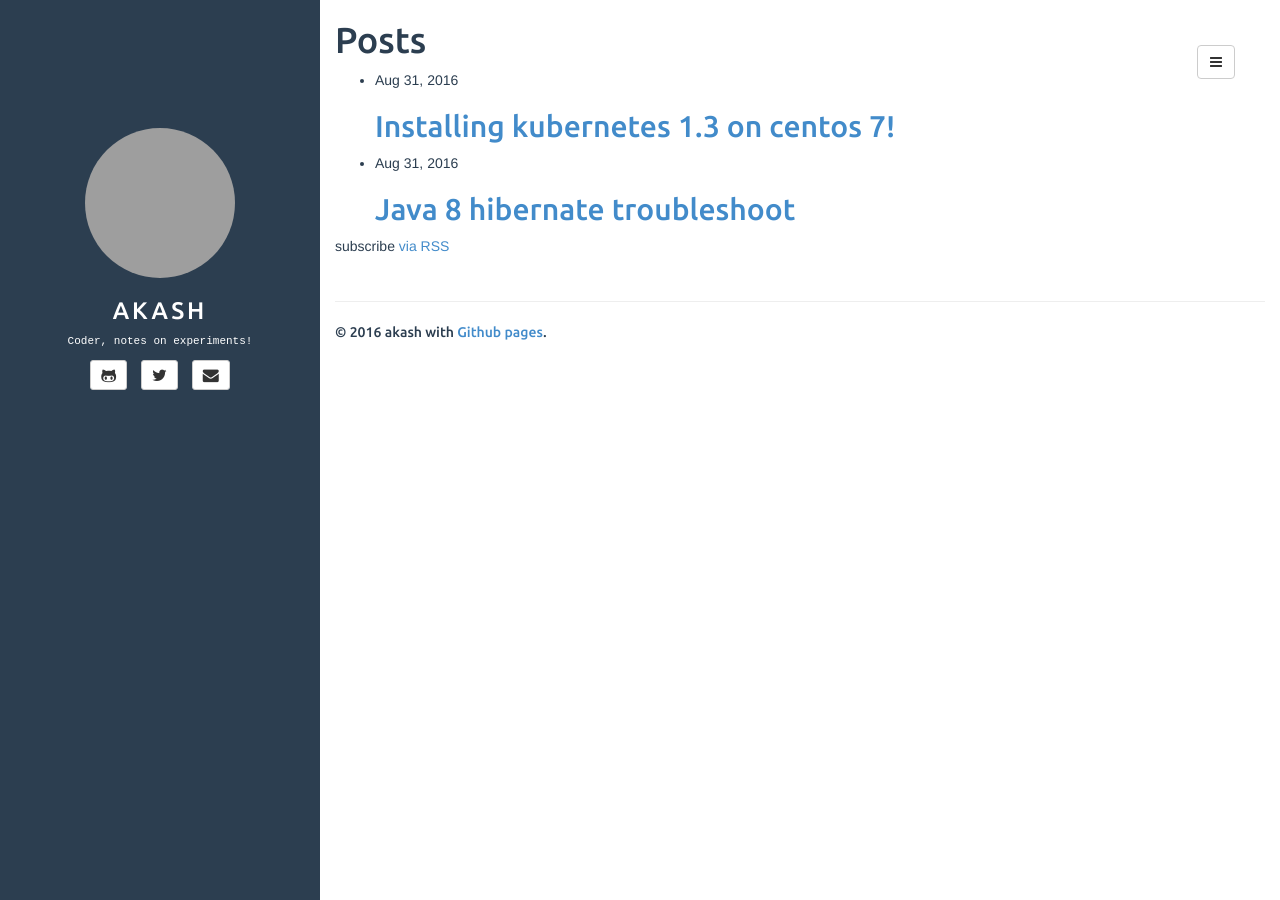
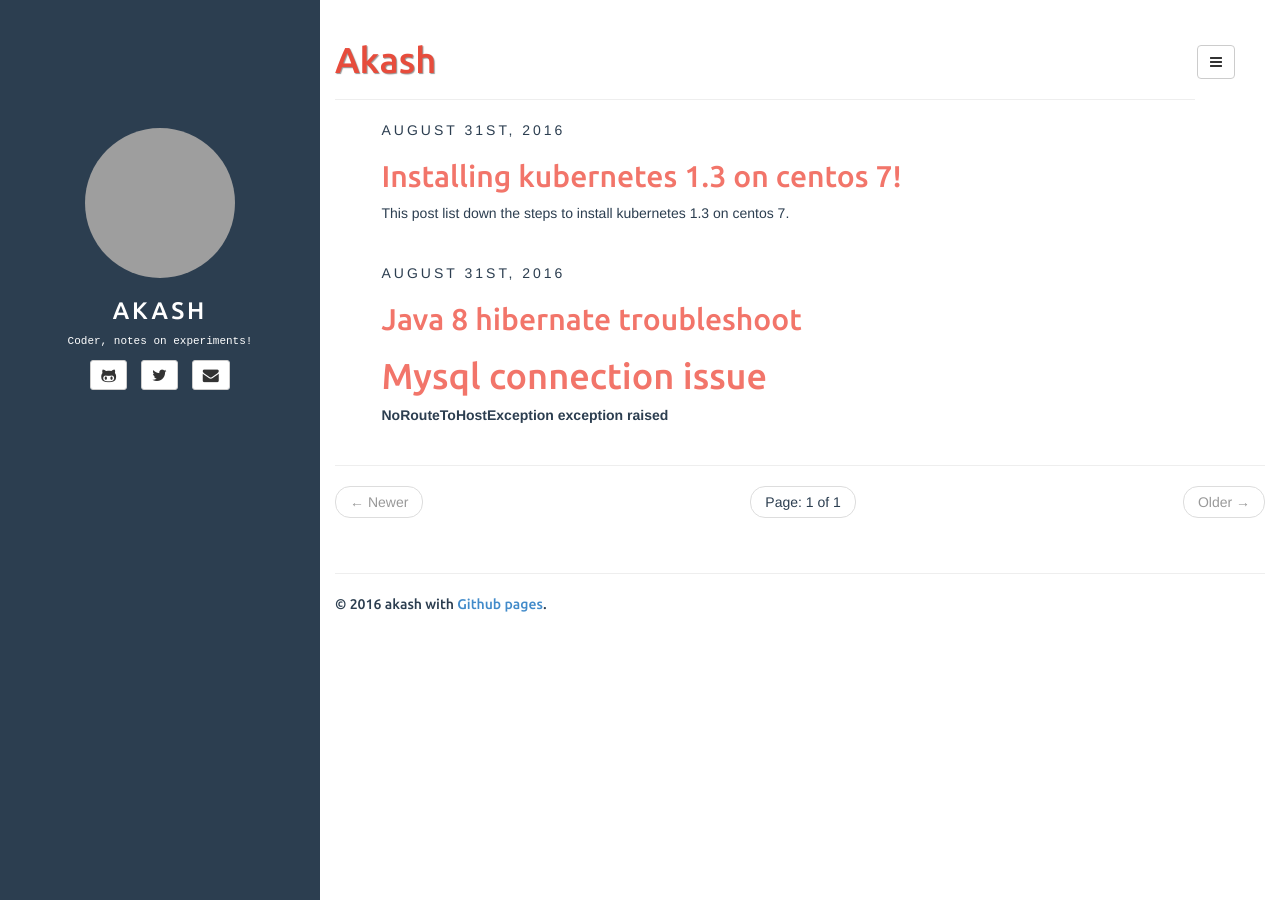
Before and after one commit to akash-git/akash-git.github.io, a Jekyll site: the page built from index.html, in a window 1280 px wide. Built offline with Jekyll 4.4.1, drawn with Linux system fonts in a browser that asks for light colours; the list of posts is cut into pages by our own code; grey boxes are pictures that could not be loaded.

Commit message:
fixing index page

```diff
--- a/index.html
+++ b/index.html
@@ -1,23 +1,74 @@
 ---
-layout: default
+layout: page
+tagline:
 ---
 
-<div class="home">
+{% for post in paginator.posts %}
 
-  <h1 class="page-heading">Posts</h1>
+<article class="home">
 
-  <ul class="post-list">
-    {% for post in site.posts %}
-      <li>
-        <span class="post-meta">{{ post.date | date: "%b %-d, %Y" }}</span>
+  <span class="post-date">
+    {% assign d = post.date | date: "%d" | plus:'0' %}
+    {{ post.date | date: "%B" }}
+    {% case d %}
+    {% when 1 or 21 or 31 %}{{ d }}st,
+    {% when 2 or 22 %}{{ d }}nd,
+    {% when 3 or 23 %}{{ d }}rd,
+    {% else %}{{ d }}th,
+    {% endcase %}
+    {{ post.date | date: "%Y" }}
+  </span>
 
-        <h2>
-          <a class="post-link" href="{{ post.url | prepend: site.baseurl }}">{{ post.title | escape }}</a>
-        </h2>
-      </li>
-    {% endfor %}
-  </ul>
+  <h2>
+    <a href="{{ site.BASE_PATH }}{{ post.url }}">{{ post.title }}</a>
+  </h2>
 
-  <p class="rss-subscribe">subscribe <a href="{{ "/feed.xml" | prepend: site.baseurl }}">via RSS</a></p>
+  <div>
+    {% if post.fullview %}
+    {{ post.content }}
+    {% else %}
+    {% if post.shortinfo %}
+    {{ post.shortinfo }}
+    {% elsif post.description %}
+    {{ post.description }}
+    {% else %}
+    {{ post.excerpt }}
+    {% endif %}
+    {% endif %}
+  </div>
 
-</div>
+</article>
+{% endfor %}
+<hr/>
+
+<ul class="pager">
+
+  {% if paginator.previous_page %}
+  <li class="previous">
+    {% if paginator.previous_page == 1 %}
+    <a href="{{ site.BASE_PATH }}/">&larr; Newer</a>
+    {% else %}
+    <a href="{{ site.BASE_PATH }}/{{ site.paginate_path | replace: ':num', paginator.previous_page }}">&larr; Newer</a>
+    {% endif %}
+  </li>
+  {% else %}
+  <li class="previous disabled">
+    <a>&larr; Newer</a>
+  </li>
+  {% endif %}
+
+  <li>
+    <span class="page_number">Page: {{ paginator.page }} of {{ paginator.total_pages }}</span>
+  </li>
+
+  {% if paginator.next_page %}
+  <li class="next">
+    <a href="{{ site.BASE_PATH }}/{{ site.paginate_path | replace: ':num', paginator.next_page }}">Older &rarr;</a>
+  </li>
+  {% else %}
+  <li class="next disabled">
+    <a>Older &rarr;</a>
+  </li>
+  {% endif %}
+
+</ul>
```
